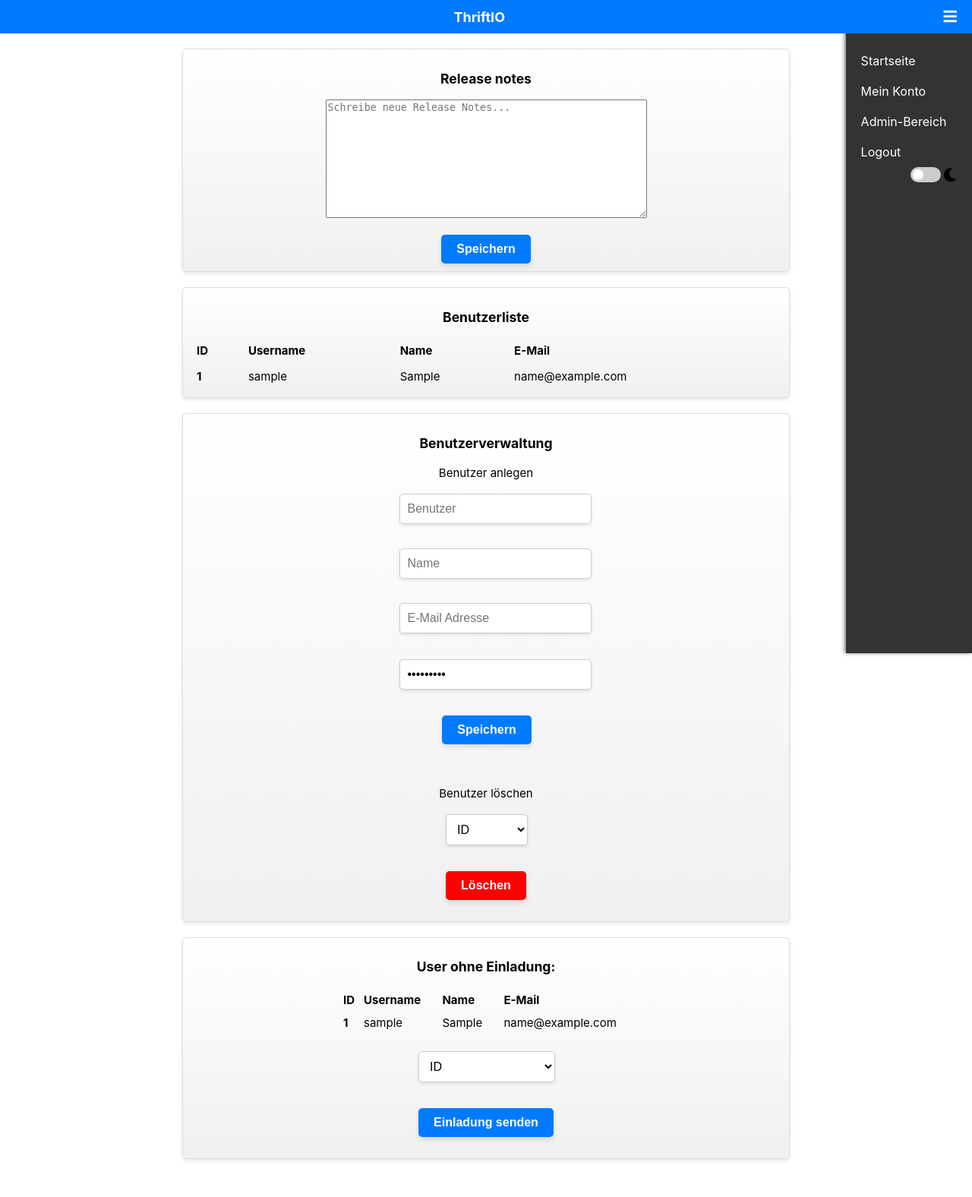
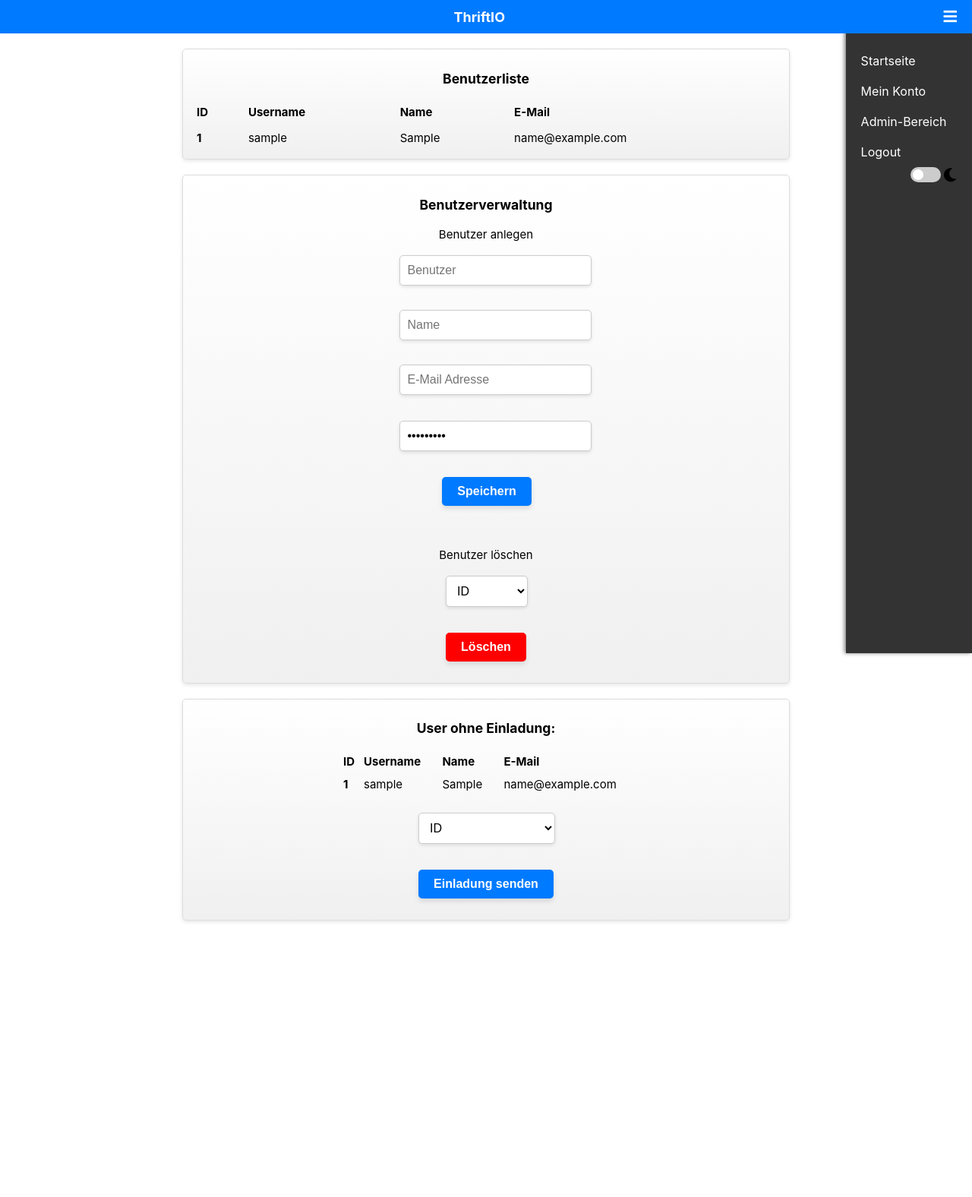
Before and after one commit to heeelga/thriftio, a PHP site: page /admin.php in a window 1280 px wide. Shown: the whole page at 76% size. After the commit the page ends 1214 px from the top, so only its background shows below. Run offline with PHP 8.4, Linux system fonts and the light colour scheme; the visitor is signed in with stand-in values (Sample User, id 1); tables that the repository leaves empty or names only in its code hold one stand-in row (values such as "Sample post"); data that the repository does not hold is empty; some libraries are stand-ins or nearby versions.

Commit message:
Update admin.php
Removed release notes feature.

```diff
--- a/app/admin.php
+++ b/app/admin.php
@@ -216,28 +216,6 @@ if ($result->num_rows > 0) {
 <body>
 <center>
   <div class="admin-container">
-
-    <!-- Box 1: Release Notes -->
-    <div class="entry-box">
-      <h3><?php echo $translations['new_release_notes']; ?></h3>
-      <?php
-      if ($_SERVER['REQUEST_METHOD'] == 'POST' && isset($_POST['save_notes'])) {
-          $notes = $_POST['release_notes'];
-          file_put_contents('release_notes.txt', $notes);
-          $updateQuery = "UPDATE user SET release_notes_available = TRUE, release_notes_read = FALSE";
-          if ($conn->query($updateQuery) === TRUE) {
-              echo "Release Notes gespeichert und an alle User verteilt!";
-          } else {
-              echo "Fehler beim Aktualisieren der User: " . $conn->error;
-          }
-      }
-      ?>
-      <form method="POST">
-        <textarea name="release_notes" rows="10" cols="50" placeholder='<?php echo $translations['set_release_notes']?>'></textarea>
-        <br><br>
-        <button type="submit" name="save_notes"><?php echo $translations['save']; ?></button>
-      </form>
-    </div>
 
     <!-- Box 2: Benutzerliste -->
     <div class="entry-box">
```
